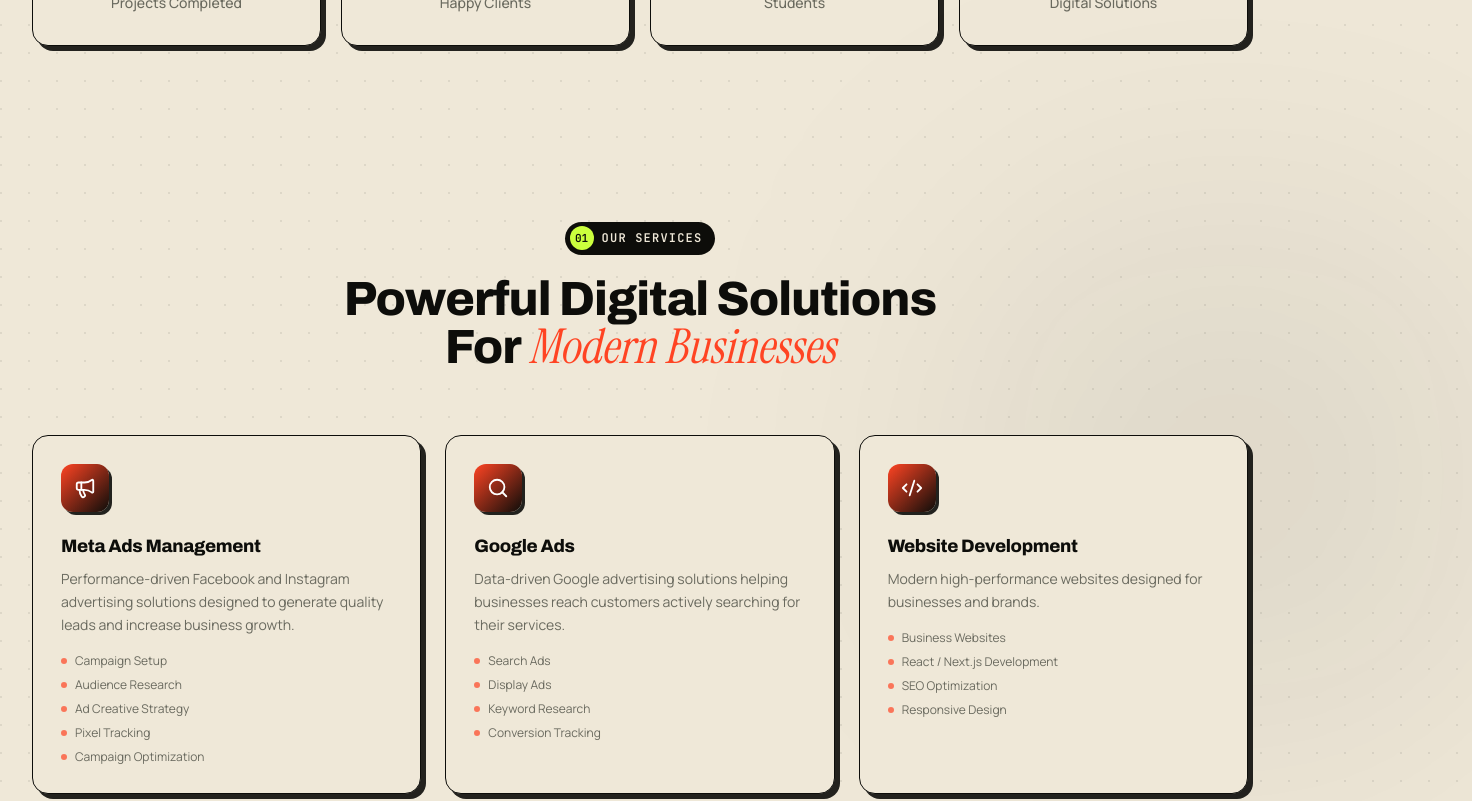
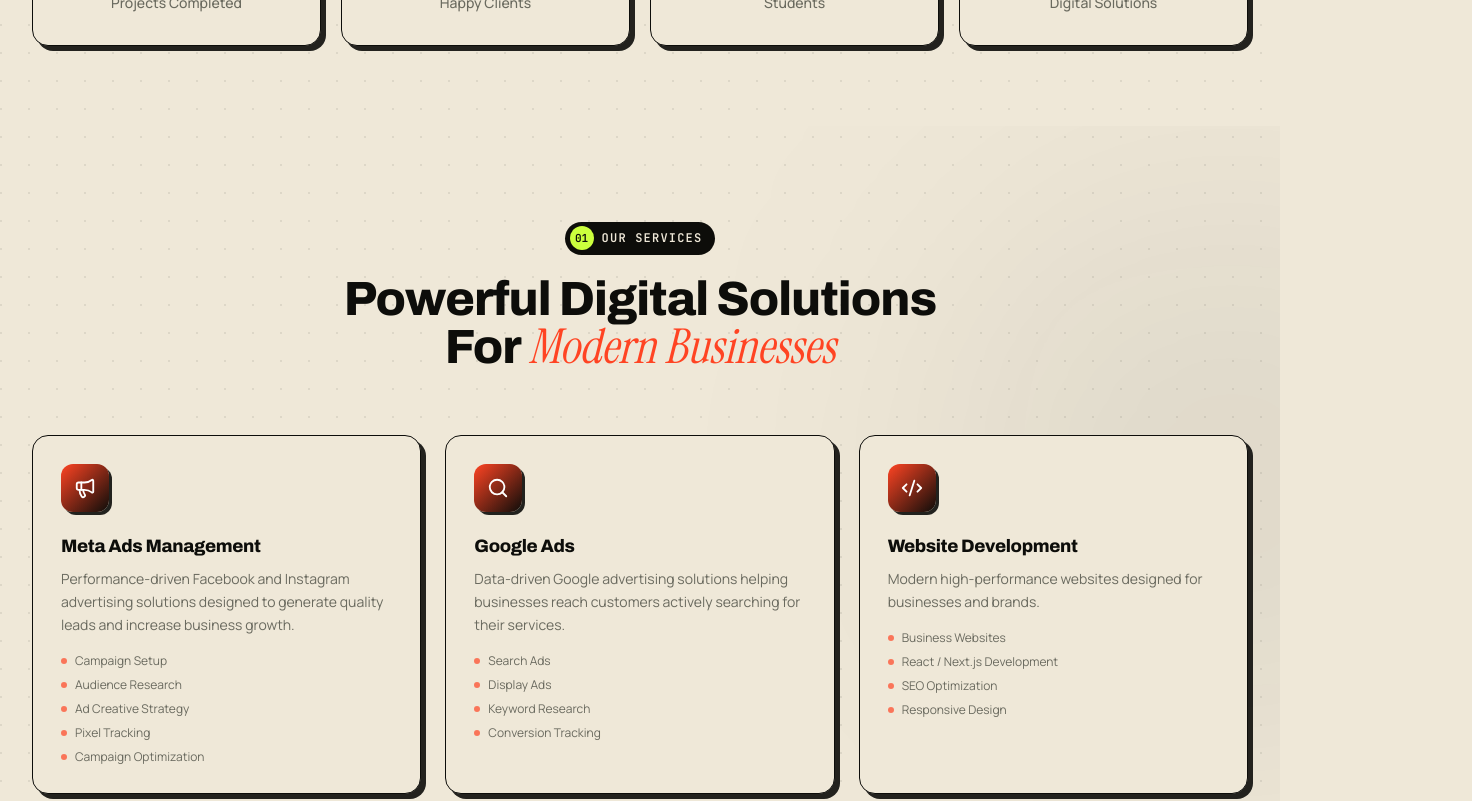
Before and after one commit to kartikgarhwal10/futureix-official, a Next.js app: page / in a window 1280 px wide. Shown: the part 1040-1841 px from the top of the page, 1472 px wide, since content can reach past the window. Built offline with nearby package versions, Linux system fonts and the light colour scheme.

Commit message:
website alig set

```diff
--- a/src/app/globals.css
+++ b/src/app/globals.css
@@ -50,6 +50,7 @@
 
 html {
   scroll-behavior: smooth;
+  overflow-x: hidden;
 }
 
 body {
@@ -58,6 +59,8 @@
   font-family: var(--font-sans);
   background-image: radial-gradient(circle at 1px 1px, rgba(13, 13, 10, 0.08) 1px, transparent 0);
   background-size: 28px 28px;
+  overflow-x: hidden;
+  max-width: 100vw;
 }
 
 .font-display {
--- a/src/components/Courses.tsx
+++ b/src/components/Courses.tsx
@@ -8,7 +8,7 @@
 
 export function Courses() {
   return (
-    <section id="courses" className="relative py-24 scroll-mt-24">
+    <section id="courses" className="relative py-24 scroll-mt-24 overflow-hidden">
       <div
         aria-hidden
         className="pointer-events-none absolute left-[-10%] top-[20%] h-[28rem] w-[28rem] rounded-full bg-electric-blue/10 blur-[130px]"
--- a/src/components/Services.tsx
+++ b/src/components/Services.tsx
@@ -24,7 +24,7 @@
 
 export function Services() {
   return (
-    <section id="services" className="relative py-24 scroll-mt-24">
+    <section id="services" className="relative py-24 scroll-mt-24 overflow-hidden">
       <div
         aria-hidden
         className="pointer-events-none absolute right-[-15%] top-[10%] h-[30rem] w-[30rem] rounded-full bg-purple/10 blur-[140px]"
```
